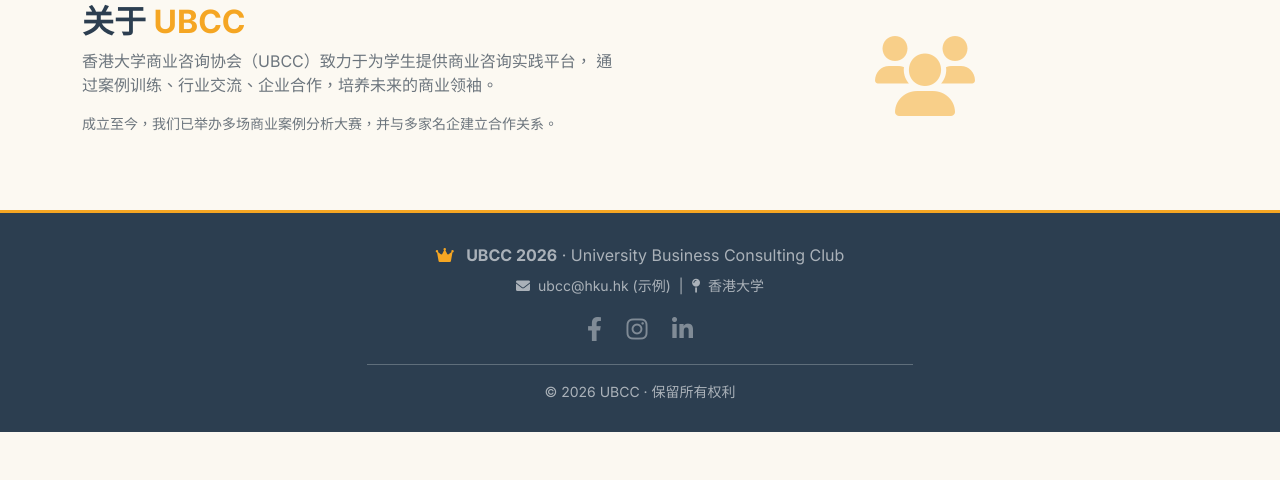
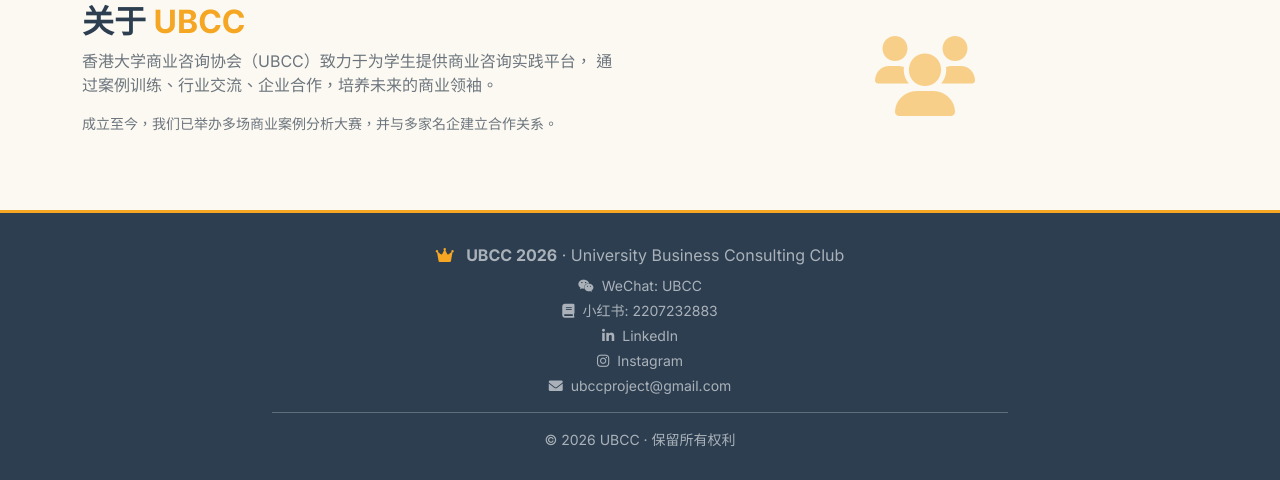
Before and after one commit to Destiny-maker520/UBCC, a Flask app: page / in a window 1280 px wide. Shown: the part 1009-1489 px from the top of the page. Before the commit the page ends 1441 px from the top, so only its background shows below. Run offline with Flask 3, Linux system fonts and the light colour scheme.

Commit message:
Update contact info in footer

```diff
--- a/app/templates/base.html
+++ b/app/templates/base.html
@@ -264,20 +264,32 @@
 <footer class="footer-ubcc text-center" id="contact">
     <div class="container">
         <div class="row">
-            <div class="col-md-6 mx-auto">
+            <div class="col-md-8 mx-auto">
                 <p class="mb-2">
                     <i class="fas fa-crown text-ubcc me-2"></i>
                     <strong>UBCC 2026</strong> · University Business Consulting Club
                 </p>
-                <p class="small">
-                    <i class="fas fa-envelope me-1"></i> ubcc@hku.hk (示例) &nbsp;|&nbsp;
-                    <i class="fas fa-map-pin me-1"></i> 香港大学
+
+                <!-- 联系方式（替换部分） -->
+                <p class="small mb-1">
+                    <i class="fab fa-weixin me-1"></i> WeChat: UBCC
                 </p>
-                <div>
-                    <a href="#" class="social-icon"><i class="fab fa-facebook-f"></i></a>
-                    <a href="#" class="social-icon"><i class="fab fa-instagram"></i></a>
-                    <a href="#" class="social-icon"><i class="fab fa-linkedin-in"></i></a>
-                </div>
+                <p class="small mb-1">
+                    <i class="fas fa-book me-1"></i> 小红书: 2207232883
+                </p>
+                <p class="small mb-1">
+                    <i class="fab fa-linkedin-in me-1"></i>
+                    <a href="https://www.linkedin.com/company/ubcc-hk/" target="_blank" style="color: rgba(255,255,255,0.6);">LinkedIn</a>
+                </p>
+                <p class="small mb-1">
+                    <i class="fab fa-instagram me-1"></i>
+                    <a href="https://www.instagram.com/ubcc_is_here?igsh=MWVvbNlyN3JuaXdmcA==" target="_blank" style="color: rgba(255,255,255,0.6);">Instagram</a>
+                </p>
+                <p class="small mb-3">
+                    <i class="fas fa-envelope me-1"></i>
+                    <a href="mailto:ubccproject@gmail.com" style="color: rgba(255,255,255,0.6);">ubccproject@gmail.com</a>
+                </p>
+
                 <hr class="border-light opacity-25">
                 <p class="small mb-0">© 2026 UBCC · 保留所有权利</p>
             </div>
```
